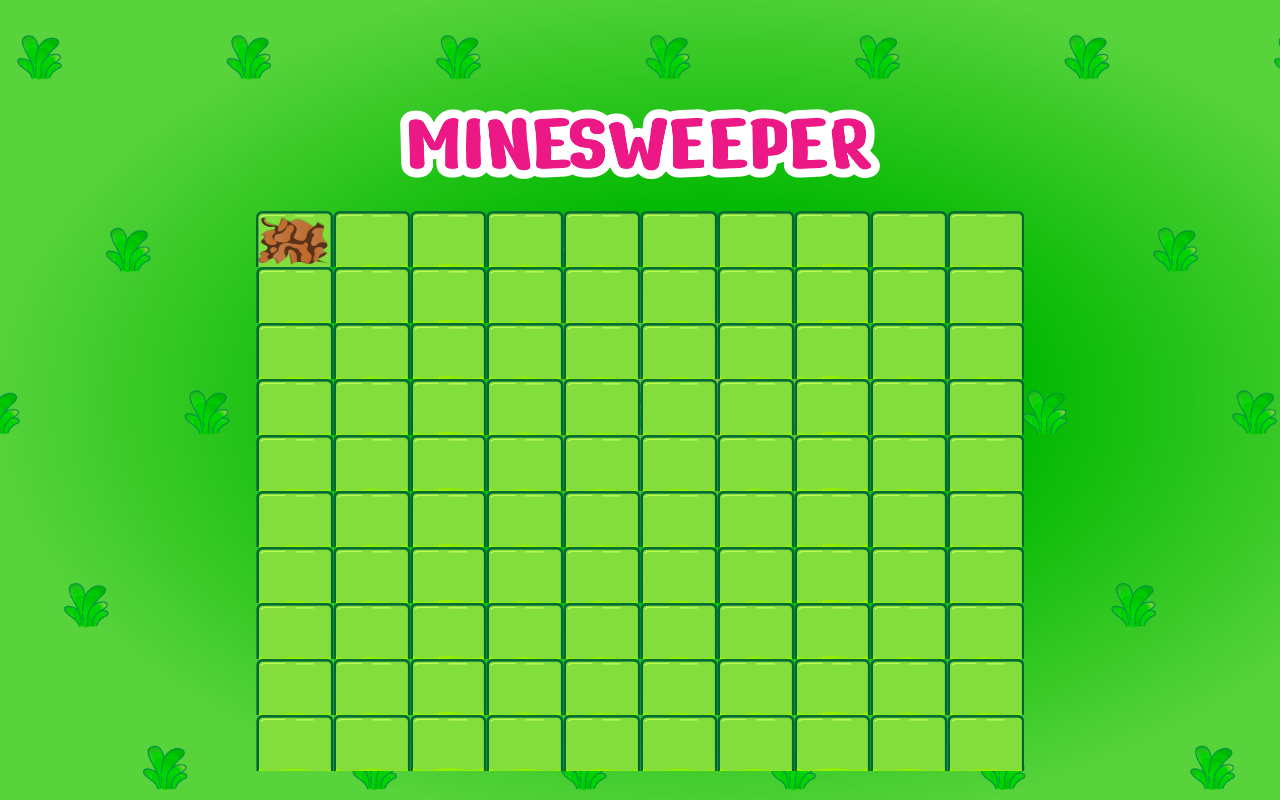
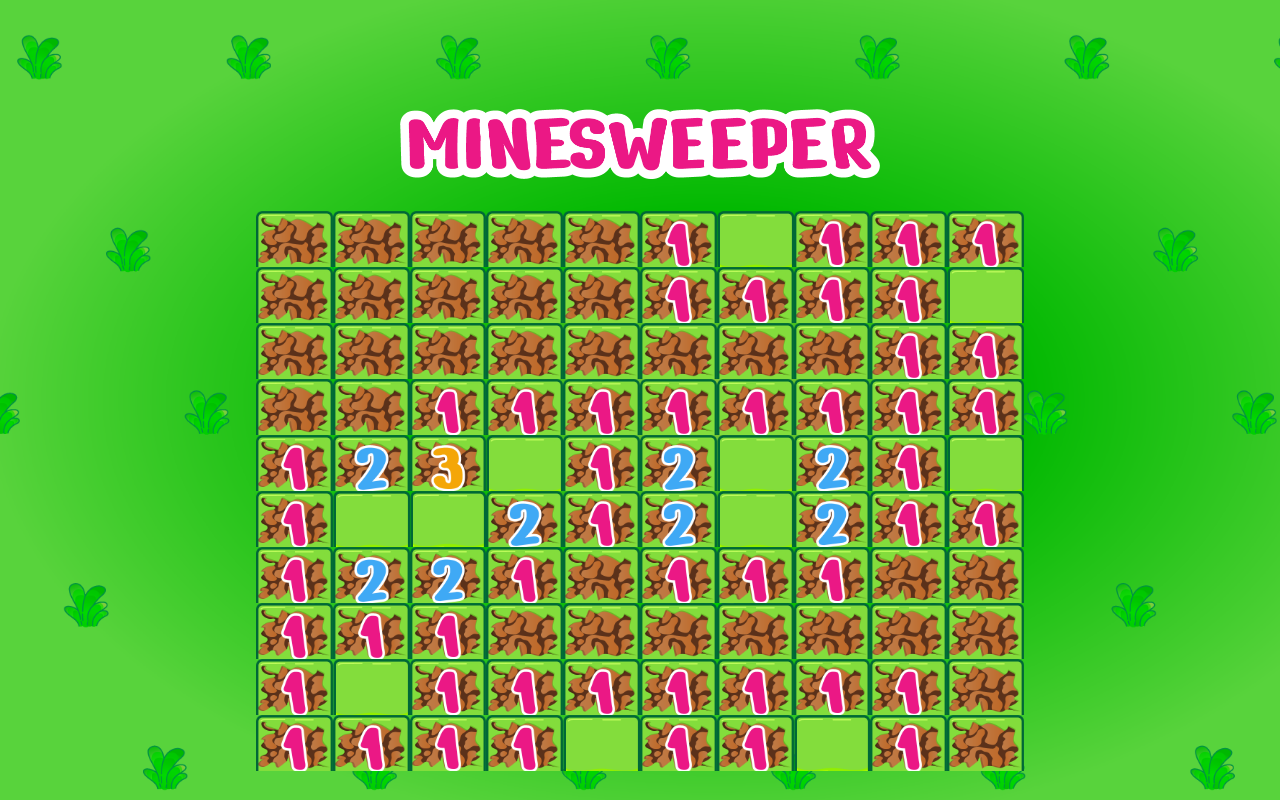
Before and after one commit to LukasKlammer/minesweeper, a plain HTML site: page index.html in a window 1280 px wide. Both pictures are taken after a click on the element 294 px from the left and 239 px from the top of the page. Drawn offline with Linux system fonts and the light colour scheme.

Commit message:
open field test

```diff
--- a/script.js
+++ b/script.js
@@ -45,14 +45,25 @@ function fillFields() {
 }
 
 function openField(x, y) {
+    console.log('openField(x, y)', x, y);
     let field = getField(x, y);
     console.log(field);
-    field.revealed = true;
+    if (!field.hasBomb && !field.revealed && !field.dummy) {
+        field.revealed = true;
+        openField(x-1,y-1);
+        openField(x,y-1);
+        openField(x+1,y-1);
+        openField(x-1,y);
+        openField(x+1,y);
+        openField(x-1,y+1);
+        openField(x,y+1);
+        openField(x+1,y+1);
+    }
     render();
 }
 
 function getField(x, y) {
-    return fields.find(element => element.x == x && element.y == y) || {number:0};
+    return fields.find(element => element.x == x && element.y == y) || {number:0, dummy:true};
 }
 
 function placeBomb() {
--- a/style.css
+++ b/style.css
@@ -51,7 +51,7 @@ h1 {
 }
 
 .field-1 {
-    background-image: url("img/buttons/02_\1.png");
+    background-image: url("img/buttons/02_1.png");
 }
 .field-2 {
     background-image: url("img/buttons/02_2.png");
```
Also changed, not shown: img/buttons/02_1.png (renamed from img/buttons/02_ 1.png).
